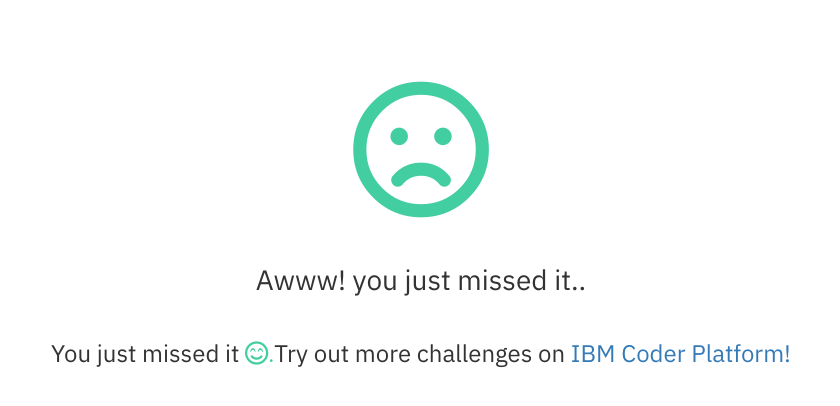
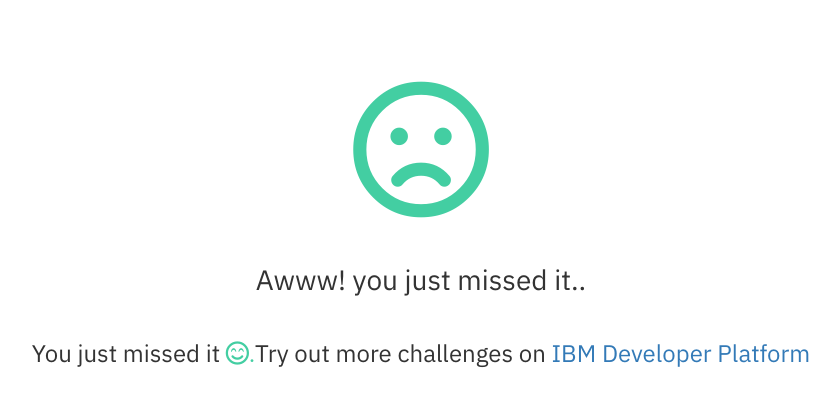
Before and after one commit to IBMDevConnect/nodewheel, a website: page views/failure.html in a window 1280 px wide. Shown: the whole page, without its empty margins (219-1059 px from the left). Drawn offline with nearby package versions, Linux system fonts and the light colour scheme; files whose address does not match are found by name.

Commit message:
Update failure.html

```diff
--- a/views/failure.html
+++ b/views/failure.html
@@ -36,7 +36,7 @@ color: linear-gradient(to right, #185a9d, #43cea2); /* W3C, IE 10+/ Edge, Firefo
             <span style="font-size:28px">Awww! you just missed it..</span>
             <br/><br/>
           <!--  <h3>No worries <i class="far fa-smile-beam colorsad"></i> , you can still win by participating in <a href="https://callforcode.org/challenge/" target="_blank">Call for Code challenge!</a></h3>-->
-            <h3>You just missed it <i class="far fa-smile-beam colorsad">.</i>Try out more challenges on <a href="https://ibmcoders.influitive.com/" target="_blank">IBM Coder Platform!</a></h3>
+            <h3>You just missed it <i class="far fa-smile-beam colorsad">.</i>Try out more challenges on <a href="https://developer.ibm.com/" target="_blank">IBM Developer Platform</a></h3>
         </div>
 
        <!-- <footer class="my-5 pt-5 text-muted text-center text-small">
```
